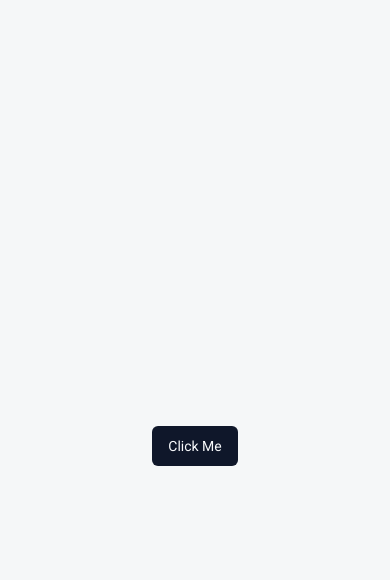
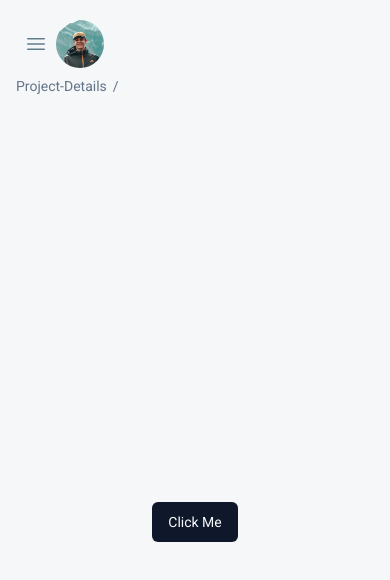
Before and after one commit to Storyvord/ui-mvp, a Next.js app: page / in a window 390 px wide. Shown: the top 580 px of the page. Built offline with nearby package versions, Linux system fonts and the light colour scheme.

Commit message:
Navbar created

```diff
--- a/package.json
+++ b/package.json
@@ -9,6 +9,7 @@
     "lint": "next lint"
   },
   "dependencies": {
+    "@radix-ui/react-popover": "^1.0.7",
     "@radix-ui/react-slot": "^1.0.2",
     "@radix-ui/react-toggle": "^1.0.3",
     "class-variance-authority": "^0.7.0",
--- a/src/app/layout.tsx
+++ b/src/app/layout.tsx
@@ -2,7 +2,8 @@ import type { Metadata } from "next";
 import { Inter, Roboto } from "next/font/google";
 import "./globals.css";
 import SideBar from "@/components/sidebar/SideBar";
-import NavBar from "@/components/NavBar";
+import NavBar from "@/components/navbar/NavBar";
+import { SideBarContextProvider } from "@/contexts/SideBarContext";
 
 const inter = Inter({ subsets: ["latin"] });
 const roboto = Roboto({ weight: '400',
@@ -22,11 +23,14 @@ export default function RootLayout({
     <html lang="en">
       <body className={roboto.className}>
         <div className='w-full min-h-screen bg-[#eceff180] relative'>
-          <SideBar/>
-          <div className="p-4 xl:ml-80">
-            <NavBar/>
-            {children}
-          </div>
+          <SideBarContextProvider>
+            <SideBar/>
+            <div className="p-4 lg:ml-80">
+              <NavBar/>
+              {children}
+            </div>
+          </SideBarContextProvider>
+
         </div>
       </body>
     </html>
--- a/src/components/NavBar.tsx
+++ b/src/components/navbar/NavBar.tsx
@@ -1,14 +1,19 @@
 import React from 'react'
+import Paths from './Paths'
+import Image from 'next/image'
+import ProfileImage from './ProfileImage'
+import SideBarToggler from './SideBarToggler'
 
 const NavBar = () => {
   return (
     <nav className="block w-full max-w-full bg-transparent text-white shadow-none rounded-xl transition-all px-0 py-1">
         <div className="flex flex-col-reverse justify-between gap-6 sm:flex-row sm:items-center">
-            <div className="capitalize -mt-6 sm:mt-0">
-
+            <div className="capitalize -mt-4 sm:mt-0 ">
+                <Paths/>
             </div>
             <div className="flex items-center">
-
+                <SideBarToggler />
+                <ProfileImage/>
             </div>
         </div>
     </nav>
--- /dev/null
+++ b/src/components/navbar/Paths.tsx
@@ -0,0 +1,35 @@
+"use client"
+
+import React from 'react'
+import { usePathname } from 'next/navigation'
+import Link from 'next/link'
+import {
+    Breadcrumb,
+    BreadcrumbItem,
+    BreadcrumbLink,
+    BreadcrumbList,
+    BreadcrumbPage,
+    BreadcrumbSeparator,
+  } from "@/components/ui/breadcrumb"
+
+const Paths = () => {
+    const pathname = usePathname();
+  return (
+    <Breadcrumb>
+      <BreadcrumbList>
+        <BreadcrumbItem>
+          {
+            pathname.startsWith('/dashboard')?
+                <Link href="/dashboard/home">Dashboard</Link> :
+                <Link href="/project-details">Project-Details</Link>
+          }
+        </BreadcrumbItem>
+        <BreadcrumbSeparator>
+          /
+        </BreadcrumbSeparator>
+      </BreadcrumbList>
+    </Breadcrumb>
+  )
+}
+
+export default Paths
--- /dev/null
+++ b/src/components/navbar/ProfileImage.tsx
@@ -0,0 +1,36 @@
+"use client"
+
+import React from 'react'
+import Image from 'next/image'
+import {
+    Popover,
+    PopoverContent,
+    PopoverTrigger,
+} from "@/components/ui/popover"
+import Link from 'next/link'
+import { Button } from '../ui/button'
+
+
+const ProfileImage = () => {
+  return (
+    <Popover>
+        <PopoverTrigger>
+            <Image src="/photo-1603415526960-f7e0328c63b1.avif" alt="Crew Profile" aria-expanded="true" aria-haspopup="dialog" className="inline-block relative object-cover object-center !rounded-full w-12 h-12 cursor-pointer" width={48} height={48} aria-controls=":r9:"/>
+        </PopoverTrigger>
+        <PopoverContent className='p-0 w-fit'>
+            <nav className='flex flex-col gap-1 min-w-[240px] p-2 font-sans text-base font-normal text-[#455A64]'>
+                <Link  href="">
+                    <Button variant="ghost" className='w-full justify-start text-base p-3 '>
+                        Profile
+                    </Button>
+                </Link>
+                <Button variant="ghost" className='w-full justify-start text-base  p-3 '>
+                    Logout
+                </Button>
+            </nav>
+        </PopoverContent>
+    </Popover>
+  )
+}
+
+export default ProfileImage
--- /dev/null
+++ b/src/components/navbar/SideBarToggler.tsx
@@ -0,0 +1,20 @@
+"use client"
+
+import React from 'react'
+import { Button } from '../ui/button'
+import { useSideBarControl } from '@/contexts/SideBarContext'
+
+const SideBarToggler = () => {
+    const {toggle}= useSideBarControl()
+  return (
+    <Button variant="ghost" className='relative w-10 h-10 hover:bg-[#607d8b]/10 active:bg-[#607d8b]/30 lg:hidden' onClick={toggle}>
+        <span className="absolute top-1/2 left-1/2 transform -translate-y-1/2 -translate-x-1/2 ">
+            <svg xmlns="http://www.w3.org/2000/svg" viewBox="0 0 24 24" fill="currentColor" aria-hidden="true" strokeWidth="3" className="h-6 w-6 text-[#607d8b]">
+                <path fillRule="evenodd" d="M3 6.75A.75.75 0 013.75 6h16.5a.75.75 0 010 1.5H3.75A.75.75 0 013 6.75zM3 12a.75.75 0 01.75-.75h16.5a.75.75 0 010 1.5H3.75A.75.75 0 013 12zm0 5.25a.75.75 0 01.75-.75h16.5a.75.75 0 010 1.5H3.75a.75.75 0 01-.75-.75z" clipRule="evenodd"></path>
+            </svg>
+        </span>
+    </Button>
+  )
+}
+
+export default SideBarToggler
--- a/src/components/sidebar/SideBar.tsx
+++ b/src/components/sidebar/SideBar.tsx
@@ -20,7 +20,8 @@ import { Report, File, Tasks, Announcements,
     CreateProject,
     Dashboard,
 
- } from './sidebaricons'
+ } from './Sidebaricons'
+ import { useSideBarControl } from '@/contexts/SideBarContext'
 
 type itemType = {
     text: string,
@@ -156,12 +157,16 @@ const projectdetailsItems: projectDetailItem[] = [
     },
 
 ]
+
 const SideBar = () => {
     const pathname = usePathname()
+
     const isSpecificRoute = () => {
         // Example: Check if the current route is '/peoject-details' or its children
         return pathname.startsWith('/project-details');
     };
+
+    const {isSideBarOpen, toggle} = useSideBarControl()
 
     const ProjectDetailsMenu = projectdetailsItems.map((project)=>(
         <div key={project.title}>
@@ -190,8 +195,15 @@ const SideBar = () => {
 
     ))
   return (
-    <aside className="overflow-y-auto bg-white shadow-sm -translate-x-80 fixed inset-0 z-50 h-100vh w-72 transition-transform duration-300 xl:translate-x-0 border border-blue-gray-100">
+    <aside className={`${isSideBarOpen ? 'translate-x-0' : '-translate-x-80'} overflow-y-auto bg-white shadow-sm fixed inset-0 z-50 h-100vh w-72 transition-transform duration-300 lg:translate-x-0 border border-blue-gray-100`}>
         <div className="relative">
+            <Button className='absolute right-1 top-0 w-8 h-8 lg:hidden rounded-br-none rounded-tl-none bg-gray-700 hover:bg-gray-900/10 active:bg-gray-900/20' onClick={toggle}>
+                <span className="absolute top-1/2 left-1/2 transform -translate-y-1/2 -translate-x-1/2">
+                    <svg xmlns="http://www.w3.org/2000/svg" fill="none" viewBox="0 0 24 24" strokeWidth="2.5" stroke="currentColor" aria-hidden="true" className="h-5 w-5 text-white">
+                        <path strokeLinecap="round" strokeLinejoin="round" d="M6 18L18 6M6 6l12 12"></path>
+                    </svg>
+                </span>
+            </Button>
             <Link className=" mt-4" href="/">
                 <Image className=" mx-auto w-[150px] pt-4 mb-8 " src="/logo-a6299cea.png" width={150} height={78} alt=""/>
             </Link>
--- /dev/null
+++ b/src/components/ui/breadcrumb.tsx
@@ -0,0 +1,115 @@
+import * as React from "react"
+import { Slot } from "@radix-ui/react-slot"
+import { ChevronRight, MoreHorizontal } from "lucide-react"
+
+import { cn } from "@/lib/utils"
+
+const Breadcrumb = React.forwardRef<
+  HTMLElement,
+  React.ComponentPropsWithoutRef<"nav"> & {
+    separator?: React.ReactNode
+  }
+>(({ ...props }, ref) => <nav ref={ref} aria-label="breadcrumb" {...props} />)
+Breadcrumb.displayName = "Breadcrumb"
+
+const BreadcrumbList = React.forwardRef<
+  HTMLOListElement,
+  React.ComponentPropsWithoutRef<"ol">
+>(({ className, ...props }, ref) => (
+  <ol
+    ref={ref}
+    className={cn(
+      "flex flex-wrap items-center gap-1.5 break-words text-sm text-muted-foreground sm:gap-2.5",
+      className
+    )}
+    {...props}
+  />
+))
+BreadcrumbList.displayName = "BreadcrumbList"
+
+const BreadcrumbItem = React.forwardRef<
+  HTMLLIElement,
+  React.ComponentPropsWithoutRef<"li">
+>(({ className, ...props }, ref) => (
+  <li
+    ref={ref}
+    className={cn("inline-flex items-center gap-1.5", className)}
+    {...props}
+  />
+))
+BreadcrumbItem.displayName = "BreadcrumbItem"
+
+const BreadcrumbLink = React.forwardRef<
+  HTMLAnchorElement,
+  React.ComponentPropsWithoutRef<"a"> & {
+    asChild?: boolean
+  }
+>(({ asChild, className, ...props }, ref) => {
+  const Comp = asChild ? Slot : "a"
+
+  return (
+    <Comp
+      ref={ref}
+      className={cn("transition-colors hover:text-foreground", className)}
+      {...props}
+    />
+  )
+})
+BreadcrumbLink.displayName = "BreadcrumbLink"
+
+const BreadcrumbPage = React.forwardRef<
+  HTMLSpanElement,
+  React.ComponentPropsWithoutRef<"span">
+>(({ className, ...props }, ref) => (
+  <span
+    ref={ref}
+    role="link"
+    aria-disabled="true"
+    aria-current="page"
+    className={cn("font-normal text-foreground", className)}
+    {...props}
+  />
+))
+BreadcrumbPage.displayName = "BreadcrumbPage"
+
+const BreadcrumbSeparator = ({
+  children,
+  className,
+  ...props
+}: React.ComponentProps<"li">) => (
+  <li
+    role="presentation"
+    aria-hidden="true"
+    className={cn("[&>svg]:size-3.5", className)}
+    {...props}
+  >
+    {children ?? <ChevronRight />}
+  </li>
+)
+BreadcrumbSeparator.displayName = "BreadcrumbSeparator"
+
+const BreadcrumbEllipsis = ({
+  className,
+  ...props
+}: React.ComponentProps<"span">) => (
+  <span
+    role="presentation"
+    aria-hidden="true"
+    className={cn("flex h-9 w-9 items-center justify-center", className)}
+    {...props}
+  >
+    <MoreHorizontal className="h-4 w-4" />
+    <span className="sr-only">More</span>
+  </span>
+)
+BreadcrumbEllipsis.displayName = "BreadcrumbElipssis"
+
+export {
+  Breadcrumb,
+  BreadcrumbList,
+  BreadcrumbItem,
+  BreadcrumbLink,
+  BreadcrumbPage,
+  BreadcrumbSeparator,
+  BreadcrumbEllipsis,
+}
--- /dev/null
+++ b/src/components/ui/popover.tsx
@@ -0,0 +1,31 @@
+"use client"
+
+import * as React from "react"
+import * as PopoverPrimitive from "@radix-ui/react-popover"
+
+import { cn } from "@/lib/utils"
+
+const Popover = PopoverPrimitive.Root
+
+const PopoverTrigger = PopoverPrimitive.Trigger
+
+const PopoverContent = React.forwardRef<
+  React.ElementRef<typeof PopoverPrimitive.Content>,
+  React.ComponentPropsWithoutRef<typeof PopoverPrimitive.Content>
+>(({ className, align = "center", sideOffset = 4, ...props }, ref) => (
+  <PopoverPrimitive.Portal>
+    <PopoverPrimitive.Content
+      ref={ref}
+      align={align}
+      sideOffset={sideOffset}
+      className={cn(
+        "z-50 w-72 rounded-md border bg-popover p-4 text-popover-foreground shadow-md outline-none data-[state=open]:animate-in data-[state=closed]:animate-out data-[state=closed]:fade-out-0 data-[state=open]:fade-in-0 data-[state=closed]:zoom-out-95 data-[state=open]:zoom-in-95 data-[side=bottom]:slide-in-from-top-2 data-[side=left]:slide-in-from-right-2 data-[side=right]:slide-in-from-left-2 data-[side=top]:slide-in-from-bottom-2",
+        className
+      )}
+      {...props}
+    />
+  </PopoverPrimitive.Portal>
+))
+PopoverContent.displayName = PopoverPrimitive.Content.displayName
+
+export { Popover, PopoverTrigger, PopoverContent }
--- /dev/null
+++ b/src/contexts/SideBarContext.tsx
@@ -0,0 +1,38 @@
+'use client'
+import { createContext, useContext, useState } from "react";
+
+const defaultCtx = {
+  isSideBarOpen: false,
+  setisSideBarOpen: (isSearchOpen: boolean) => { },
+  toggle: () => { },
+
+}
+
+const SideBarContext = createContext(defaultCtx)
+
+export const SideBarContextProvider = ({ children }: { children: React.ReactNode }) => {
+
+  const [isSideBarOpen, setisSideBarOpen] = useState<boolean>(false)
+
+
+  function toggle() { console.log('toggle nav');
+   setisSideBarOpen(!isSideBarOpen) }
+
+
+  return (
+    <SideBarContext.Provider value={{
+      isSideBarOpen, setisSideBarOpen, toggle,
+    }}>
+      {children}
+    </SideBarContext.Provider>
+  )
+};
+
+
+
+export function useSideBarControl() {
+  const { isSideBarOpen, setisSideBarOpen, toggle, } = useContext(SideBarContext)
+  return { isSideBarOpen, setisSideBarOpen, toggle, }
+}
+
+export const useGlobalContext = () => useContext(SideBarContext);
```
Also changed, not shown: public/photo-1603415526960-f7e0328c63b1.avif (added), 1 other file (tests, documents, lock files or other folders).
